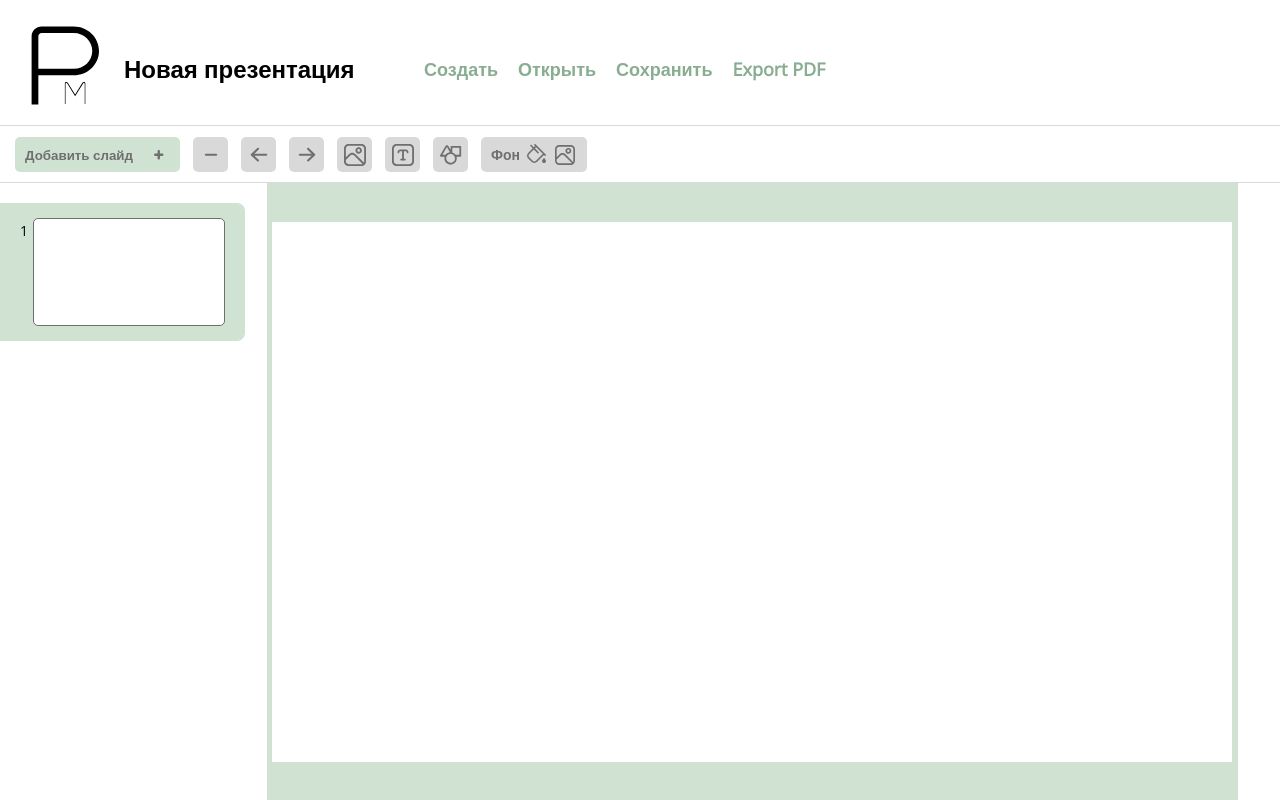
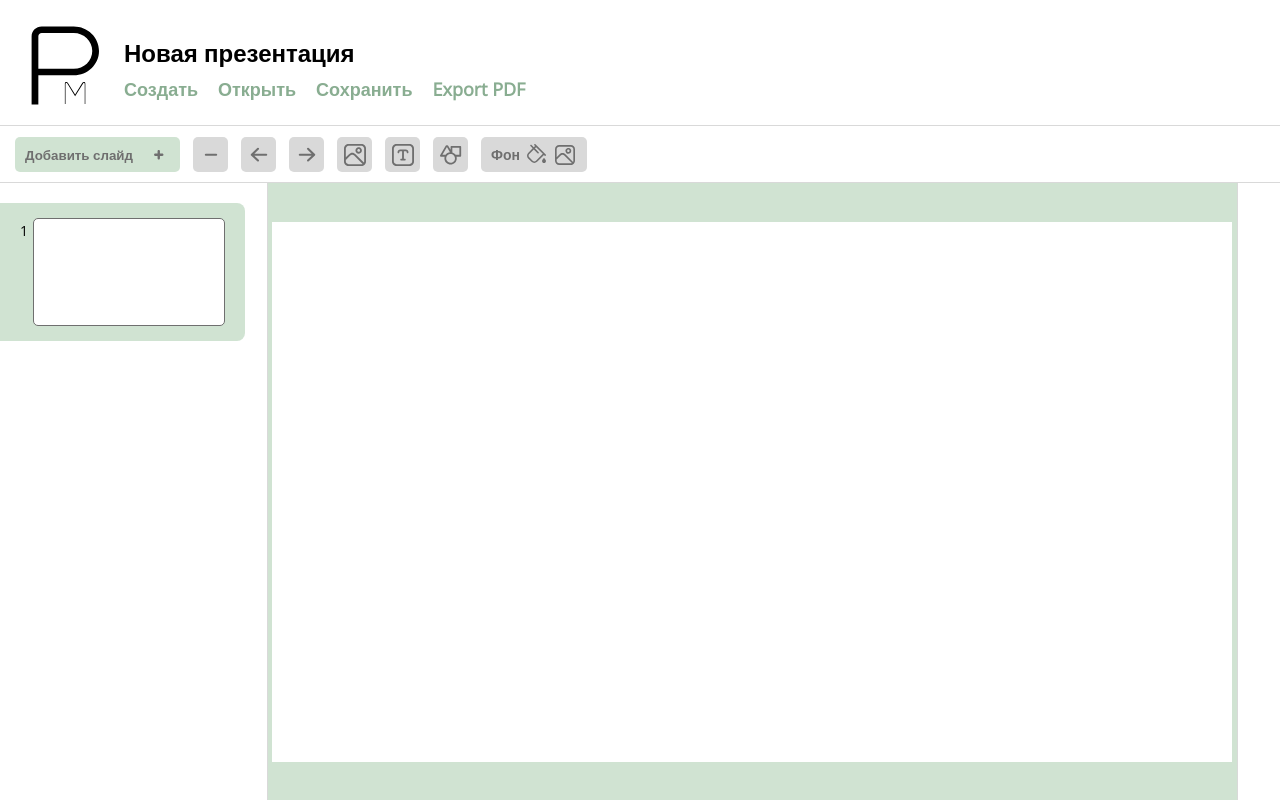
Before and after one commit to DmitryIldyukov/FrontEndPresentationMaker, a React (Create React App) app: page / in a window 1280 px wide. Built offline with nearby package versions, Linux system fonts and the light colour scheme.

Commit message:
Поправил верстку

```diff
--- a/src/components/header/Header.module.css
+++ b/src/components/header/Header.module.css
@@ -39,7 +39,9 @@
     margin-top: 32px;
     margin-bottom: 20px;
     display: flex;
-    align-items: center;
+    flex-direction: column;
+    justify-content: space-around;
+    align-items: flex-start;
 }
 
 .headerSecond {
@@ -63,7 +65,7 @@
 }
 
 .headerButton {
-    margin-left: 20px;
+    margin-right: 20px;
     text-decoration: none;
     border: none;
     cursor: pointer;
```
